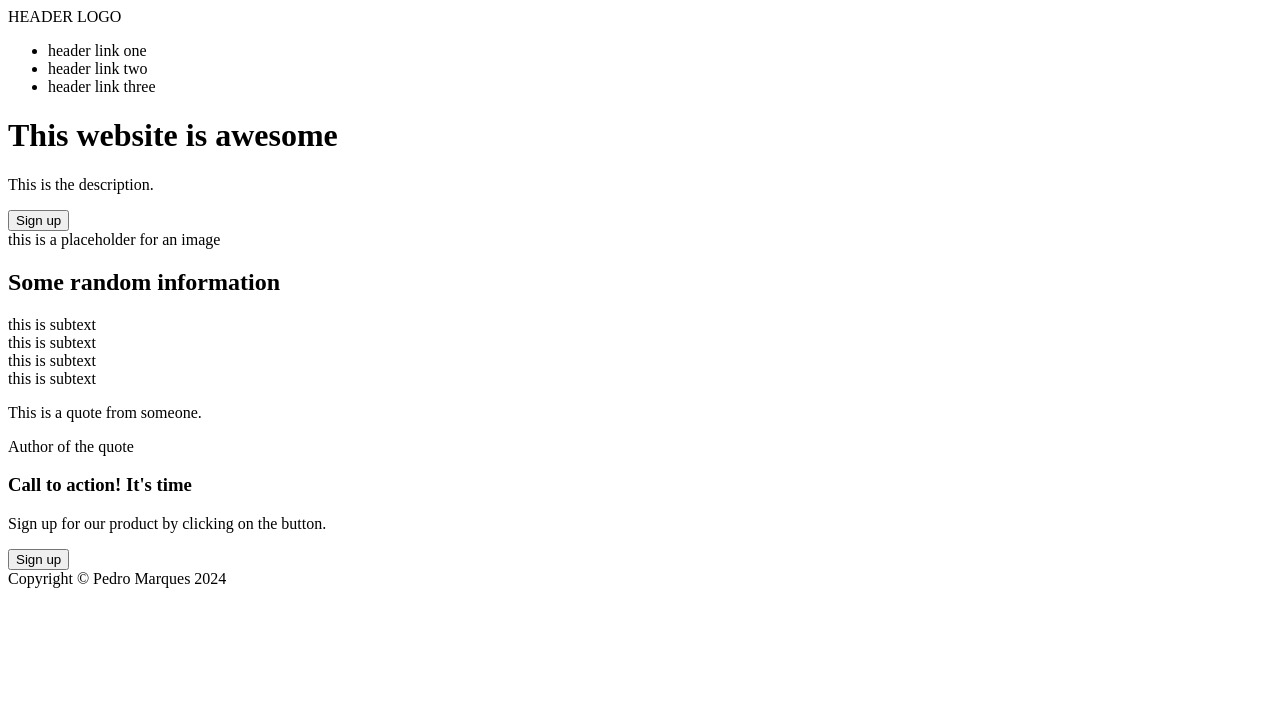
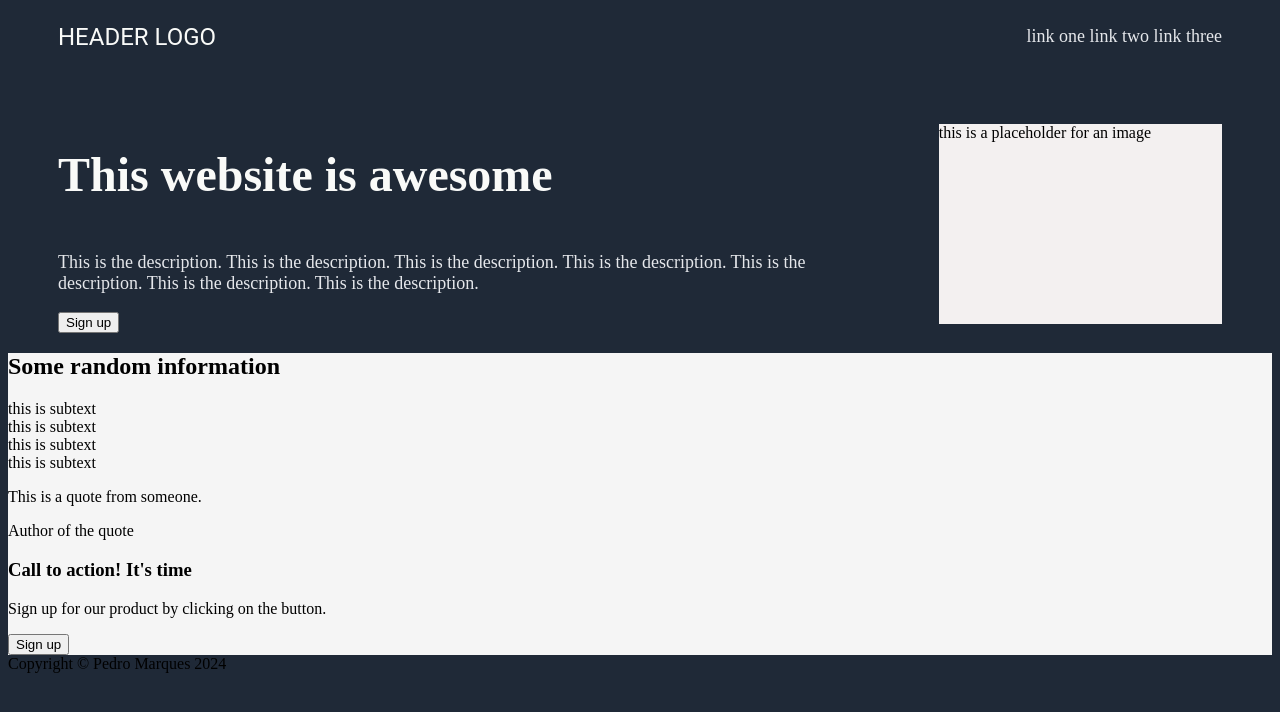
Before and after one commit to pedromarques143/landing-page, a plain HTML site: page index.html in a window 1280 px wide. Drawn offline with Linux system fonts and the light colour scheme.

Commit message:
Edited style.css

```diff
--- a/index.html
+++ b/index.html
@@ -4,23 +4,24 @@
     <meta charset="UTF-8">
     <meta name="viewport" content="width=device-width, initial-scale=1.0">
     <title>Landing Page</title>
+    <link rel="stylesheet" href="style.css">
 </head>
 <body>
     <div class="header">
-        <div class="page title">HEADER LOGO</div>
+        <div class="logo">HEADER LOGO</div>
         <div class="header-links">
             <ul>
-                <li>header link one</li>
-                <li>header link two</li>
-                <li>header link three</li>
+                <li class="header-link">link one</li>
+                <li class="header-link">link two</li>
+                <li class="header-link">link three</li>
             </ul>
         </div>
     </div>
-
+    <div class="page-content">
         <div class="top-part">
             <div class="signup-container">
                 <h1>This website is awesome</h1>
-            <p>This is the description.</p>
+                <p>This is the description. This is the description. This is the description. This is the description. This is the description. This is the description. This is the description.</p>
                 <button type="button">Sign up</button>
             </div>
         <div class="image-placeholder">this is a placeholder for an image</div>
@@ -56,7 +57,7 @@
                 <button type="button">Sign up</button>
             </div>
         </div>
-
+    </div>
     <div class="footer">
         Copyright © Pedro Marques 2024
     </div>
--- a/style.css
+++ b/style.css
@@ -0,0 +1,65 @@
+body {
+    display: flex;
+    flex-direction: column;
+    background-color: #1F2937;
+    justify-content: space-between;
+}
+.header {
+    display: flex;
+    align-items: center;
+    justify-content: space-between;
+    margin-bottom: 50px;
+    margin-left: 50px;
+    margin-right: 50px;
+}
+
+.logo {
+    font-family: roboto;
+    color: #F9FAF8;
+    font-size: 24px;
+}
+
+.top-part {
+    display: flex;
+    align-items: center;
+    justify-content: center;
+    margin-left: 50px;
+    margin-right: 50px;
+    gap: 50px;
+}
+
+.signup-container {
+    display: flex;
+    flex-direction: column;
+    align-items: flex-start;
+    justify-content: center;
+}
+
+.signup-container h1 {
+    font-size: 48px;
+    color:#F9FAF8;
+    font-weight: extra-bold;
+}
+
+.header-links,
+.signup-container p {
+    font-size: 18px;
+    color: #E5E7EB;
+}
+
+.image-placeholder {
+    height: 200px;
+    width: 400px;
+    background-color: #f3f0f0;
+}
+
+
+
+.bottom-part {
+    background-color: whitesmoke;
+}
+
+li {
+    list-style: none;
+    display: inline-block;
+}
```
Lines whose indentation alone changed are shown as unchanged.
